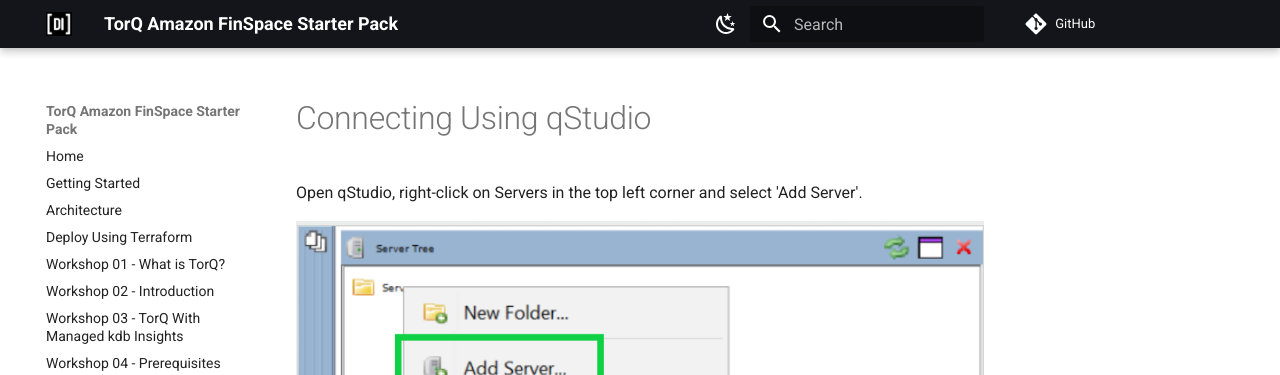
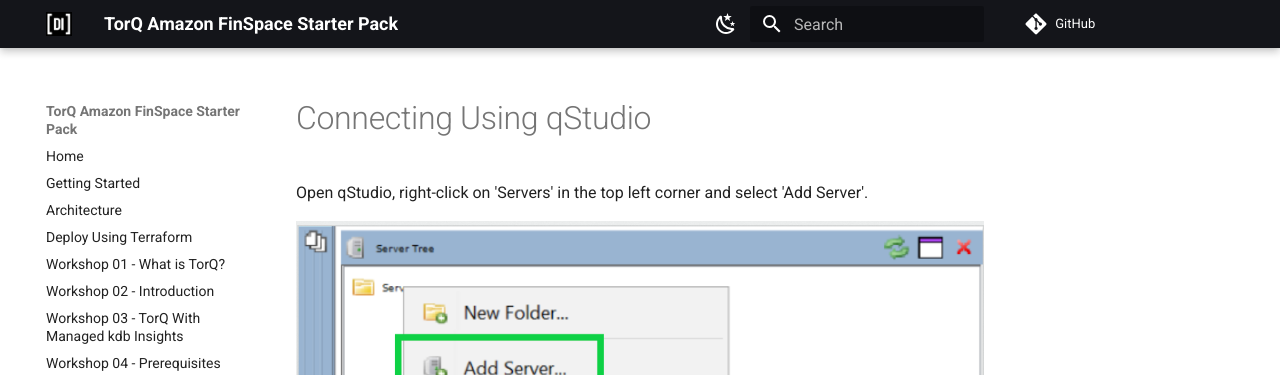
Before and after one commit to DataIntellectTech/TorQ-Amazon-FinSpace-Starter-Pack, an MkDocs documentation site: the page built from docs/10-connectingusingqStudio.md, in a window 1280 px wide and 900 px high. Shown: the top 375 px of the window. Built offline with MkDocs 1.6.1 and Material for MkDocs 9.7.7, drawn with Linux system fonts in a browser that asks for light colours; comment, search, counter and statistics services are not loaded.

```diff
--- a/docs/10-connectingusingqStudio.md
+++ b/docs/10-connectingusingqStudio.md
@@ -1,7 +1,7 @@
 Connecting Using qStudio
 ===============
 
-Open qStudio, right-click on Servers in the top left corner and select 'Add Server'.
+Open qStudio, right-click on 'Servers' in the top left corner and select 'Add Server'.
 
 ![Add Server Connection](workshop/graphics/Servers_qStudio1.png)
 
```
